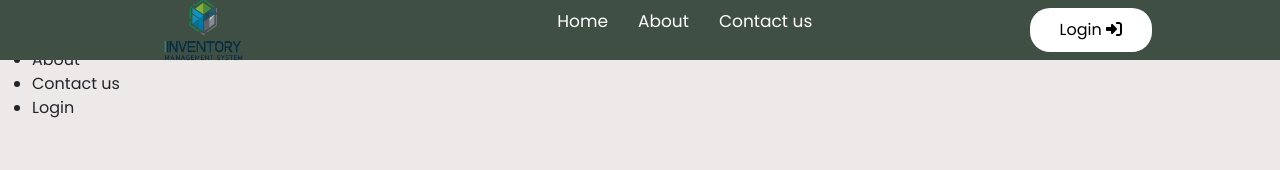
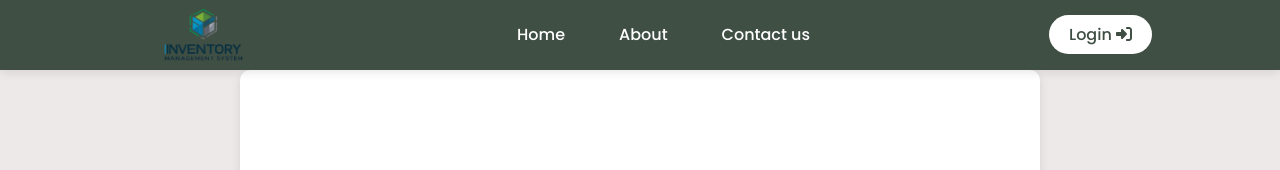
Before and after one commit to 23335a0504raju/Inventory, a React app in the folder inventory/src/: page /login in a window 1280 px wide. Shown: the top 170 px of the page. Built offline with nearby package versions, Linux system fonts and the light colour scheme; the HTML template or start-up script is replaced by a standard one.

Commit message:
changed nav

```diff
--- a/inventory/src/NavBar.jsx
+++ b/inventory/src/NavBar.jsx
@@ -34,57 +34,82 @@ function NavBar() {
         return () => window.removeEventListener("scroll", handleScroll);
     }, []);
 
+    // Close sidebar when clicking outside
+    useEffect(() => {
+        const handleClickOutside = (e) => {
+            if (sidebarOpen && !e.target.closest('.sidebar') && !e.target.closest('.bars')) {
+                setSidebarOpen(false);
+            }
+        };
+
+        document.addEventListener('mousedown', handleClickOutside);
+        return () => document.removeEventListener('mousedown', handleClickOutside);
+    }, [sidebarOpen]);
+
     return (
         <>
             <nav className={`container-x ${location.pathname === '/' && !scroll ? 'transparent' : 'colored'}`}>
                 <div className="logo">
-                    <img src={logo} alt="" width={150} height={100} />
+                    <img src={logo} alt="Company Logo" width={150} height={40} />
                 </div>
                 <div className="nav-links">
-                    <ul style={{display:"flex", alignItems:"center", justifyContent:"center"}}>
-                        <NavLink className="nav-link" to="/"><li>Home</li></NavLink>
-                        <NavLink className="nav-link" to="/about"><li>About</li></NavLink>
-                        <NavLink className="nav-link" to="/contact"><li>Contact us</li></NavLink>
+                    <ul>
+                        <li><NavLink className="nav-link" to="/">Home</NavLink></li>
+                        <li><NavLink className="nav-link" to="/about">About</NavLink></li>
+                        <li><NavLink className="nav-link" to="/contact">Contact us</NavLink></li>
                     </ul>
                 </div>
                 <div className="auth">
-                    <NavLink className="nav-link login" to="/login">
+                    {isLoggedIn ? (
+                        <button className="logout" onClick={handleLogout}>
+                            Logout
+                        </button>
+                    ) : (
+                        <NavLink className="login" to="/login">
                             Login <FontAwesomeIcon icon={faRightToBracket} />
                         </NavLink>
+                    )}
                 </div>
                 <FontAwesomeIcon
                     className="bars"
-                    onClick={() => setSidebarOpen(true)}
+                    onClick={() => setSidebarOpen(!sidebarOpen)}
                     icon={faBars}
                 />
             </nav>
 
-            {/* Sidebar */}
+            {/* Mobile Sidebar */}
             <div className={`sidebar ${sidebarOpen ? 'open' : ''}`}>
+                <div className="sidebar-header">
                     <FontAwesomeIcon
                         className="close-btn"
                         onClick={() => setSidebarOpen(false)}
                         icon={faTimes}
                     />
+                </div>
                 <ul>
-                    <NavLink className="nav-link" to="/" onClick={() => setSidebarOpen(false)}>
-                        <li>Home</li>
+                    <li>
+                        <NavLink to="/" onClick={() => setSidebarOpen(false)}>Home</NavLink>
+                    </li>
+                    <li>
+                        <NavLink to="/about" onClick={() => setSidebarOpen(false)}>About</NavLink>
+                    </li>
+                    <li>
+                        <NavLink to="/contact" onClick={() => setSidebarOpen(false)}>Contact us</NavLink>
+                    </li>
+                    <li>
+                        {isLoggedIn ? (
+                            <button onClick={handleLogout}>Logout</button>
+                        ) : (
+                            <NavLink to="/login" onClick={() => setSidebarOpen(false)}>
+                                Login <FontAwesomeIcon icon={faRightToBracket} />
                             </NavLink>
-                    <NavLink className="nav-link" to="/about" onClick={() => setSidebarOpen(false)}>
-                        <li>About</li>
-                    </NavLink>
-                    <NavLink className="nav-link" to="/contact" onClick={() => setSidebarOpen(false)}>
-                        <li>Contact us</li>
-                    </NavLink>
-                    <NavLink
-                        className="nav-link"
-                        to="/login"
-                        onClick={() => setSidebarOpen(false)}
-                    >
-                        <li>Login</li>
-                    </NavLink>
+                        )}
+                    </li>
                 </ul>
             </div>
+
+            {/* Overlay when sidebar is open */}
+            {sidebarOpen && <div className="sidebar-overlay"></div>}
         </>
     );
 }
--- a/inventory/src/css/nav.css
+++ b/inventory/src/css/nav.css
@@ -1,20 +1,23 @@
+/* Base Nav Styles */
 nav {
     display: flex;
     justify-content: space-between;
     align-items: center;
-    height: 60px;
+    height: 70px;
     position: fixed;
     top: 0;
     left: 0;
     right: 0;
-    transition: background-color 0.3s ease-in-out;
+    transition: all 0.3s ease-in-out;
     padding: 0 20px;
     z-index: 1000;
+    box-shadow: 0 2px 10px rgba(0, 0, 0, 0.1);
 }
 
 nav.transparent {
     background-color: transparent;
     color: white;
+    box-shadow: none;
 }
 
 nav.colored {
@@ -22,88 +25,167 @@ nav.colored {
     color: white;
 }
 
-nav .nav-links ul li, .auth ul li {
-    display: inline-block;
-    margin-left: 30px;
-    font-size: 17px;
-    color: #fff;
+/* Logo */
+nav .logo img {
+    height: auto;
+    max-width: 100%;
+    transition: all 0.3s ease;
+}
+
+/* Navigation Links */
+nav .nav-links ul {
+    display: flex;
+    list-style: none;
+    margin: 0;
+    padding: 0;
+}
+
+nav .nav-links li {
+    margin: 0 15px;
 }
 
 nav .nav-link {
-    color: black;
+    color: white;
     text-decoration: none;
+    font-size: 16px;
+    font-weight: 500;
+    transition: color 0.3s ease;
+    padding: 8px 12px;
+    border-radius: 4px;
 }
 
-nav .login,
-nav .logout {
-    padding: 10px 30px;
-    background-color: #fff;
-    border-radius: 20px;
-}
-nav .auth li {
-    color: black;
+nav.transparent .nav-link {
+    color: white;
 }
 
-nav .logo {
-    font-weight: bold;
-    font-size: 1.5rem;
+nav.colored .nav-link {
+    color: white;
 }
 
-
-nav .sidebar {
-    position: fixed;
-    top: 0;
-    right: -250px;
-    width: 250px;
-    height: 100vh;
-    background-color: #333;
-    color: white;
-    transition: right 0.3s ease-in-out;
-    display: flex;
-    flex-direction: column;
-    padding: 20px;
-    z-index: 1100;
-    border-top-left-radius: 20px;
-    border-bottom-left-radius: 20px ;
-}
-nav .sidebar.open {
-    right: 0;
+nav .nav-link:hover {
+    color: #f1f1f1;
 }
 
-nav .sidebar ul {
-    list-style: none;
-    padding: 0;
-    margin-top: 50px;
+/* Auth Buttons */
+.auth .login,
+.auth .logout {
+    padding: 8px 20px;
+    background-color: white;
+    color: #3F4F44;
+    border-radius: 20px;
+    text-decoration: none;
+    font-weight: 500;
+    transition: all 0.3s ease;
+    border: none;
+    cursor: pointer;
 }
 
-nav .sidebar ul li {
-    padding: 15px;
-    font-size: 18px;
-    color: white;
-    cursor: pointer;
-    transition: background 0.2s;
+.auth .login:hover,
+.auth .logout:hover {
+    background-color: #f1f1f1;
 }
 
-nav .sidebar ul li:hover {
-    background: rgba(255, 255, 255, 0.2);
-}
-
-nav .close-btn {
-    font-size: 24px;
-    cursor: pointer;
-    align-self: flex-end;
-}
-
+/* Hamburger Menu */
 nav .bars {
     display: none;
     font-size: 24px;
     cursor: pointer;
+    color: white;
+    z-index: 1100;
 }
-@media (max-width: 750px) {
-    nav .nav-links, .auth {
+
+/* Mobile Sidebar */
+.sidebar {
+    position: fixed;
+    top: 0;
+    right: -300px;
+    width: 280px;
+    height: 100vh;
+    background-color: #3F4F44;
+    color: white;
+    transition: right 0.3s ease-in-out;
+    z-index: 1050;
+    overflow-y: auto;
+}
+
+.sidebar.open {
+    right: 0;
+}
+
+.sidebar-header {
+    display: flex;
+    justify-content: flex-end;
+    padding: 20px;
+}
+
+.sidebar .close-btn {
+    font-size: 24px;
+    cursor: pointer;
+    color: white;
+}
+
+.sidebar ul {
+    list-style: none;
+    padding: 0;
+    margin: 0;
+}
+
+.sidebar li {
+    padding: 15px 25px;
+    border-bottom: 1px solid rgba(255, 255, 255, 0.1);
+}
+
+.sidebar a {
+    color: white;
+    text-decoration: none;
+    display: block;
+    font-size: 16px;
+}
+
+.sidebar button {
+    background: none;
+    border: none;
+    color: white;
+    font-size: 16px;
+    cursor: pointer;
+    padding: 0;
+    text-align: left;
+    width: 100%;
+}
+
+/* Overlay */
+.sidebar-overlay {
+    position: fixed;
+    top: 0;
+    left: 0;
+    right: 0;
+    bottom: 0;
+    background-color: rgba(0, 0, 0, 0.5);
+    z-index: 1040;
+}
+
+/* Responsive Styles */
+@media (max-width: 768px) {
+    nav .nav-links,
+    nav .auth {
         display: none;
     }
+
     nav .bars {
         display: block;
     }
+
+    nav .logo img {
+        width: 120px;
+    }
 }
+
+@media (min-width: 769px) {
+    .sidebar {
+        display: none;
+    }
+
+    .sidebar-overlay {
+        display: none;
+    }
+}
```
Lines whose indentation alone changed are shown as unchanged.
